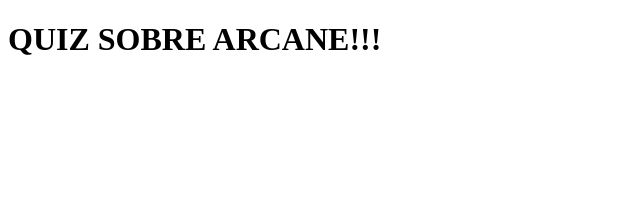
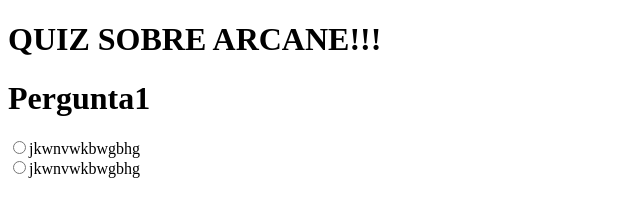
Before and after one commit to Shyinxx/Projeto_Quiz, a plain HTML site: page index.html in a window 1280 px wide. Shown: the whole page, without its empty margins (0-640 px from the left). Drawn offline with Linux system fonts and the light colour scheme.

Commit message:
teste perguntas

```diff
--- a/index.html
+++ b/index.html
@@ -1,10 +1,16 @@
 <!DOCTYPE html>
-<html lang="en">
+<html lang="pt-br">
 <head>
     <title>Quiz-Arcane</title>
     <link rel="stylesheet" href="estilo.css">
 </head>
 <body>
     <h1>QUIZ SOBRE ARCANE!!!</h1>
+
+    <h1>Pergunta1</h1>
+    <label><input type="radio" name="pergunta1">jkwnvwkbwgbhg</label>
+    <br>
+    <label><input type="radio" name="pergunta1">jkwnvwkbwgbhg</label>
+
 </body>
 </html>
```
